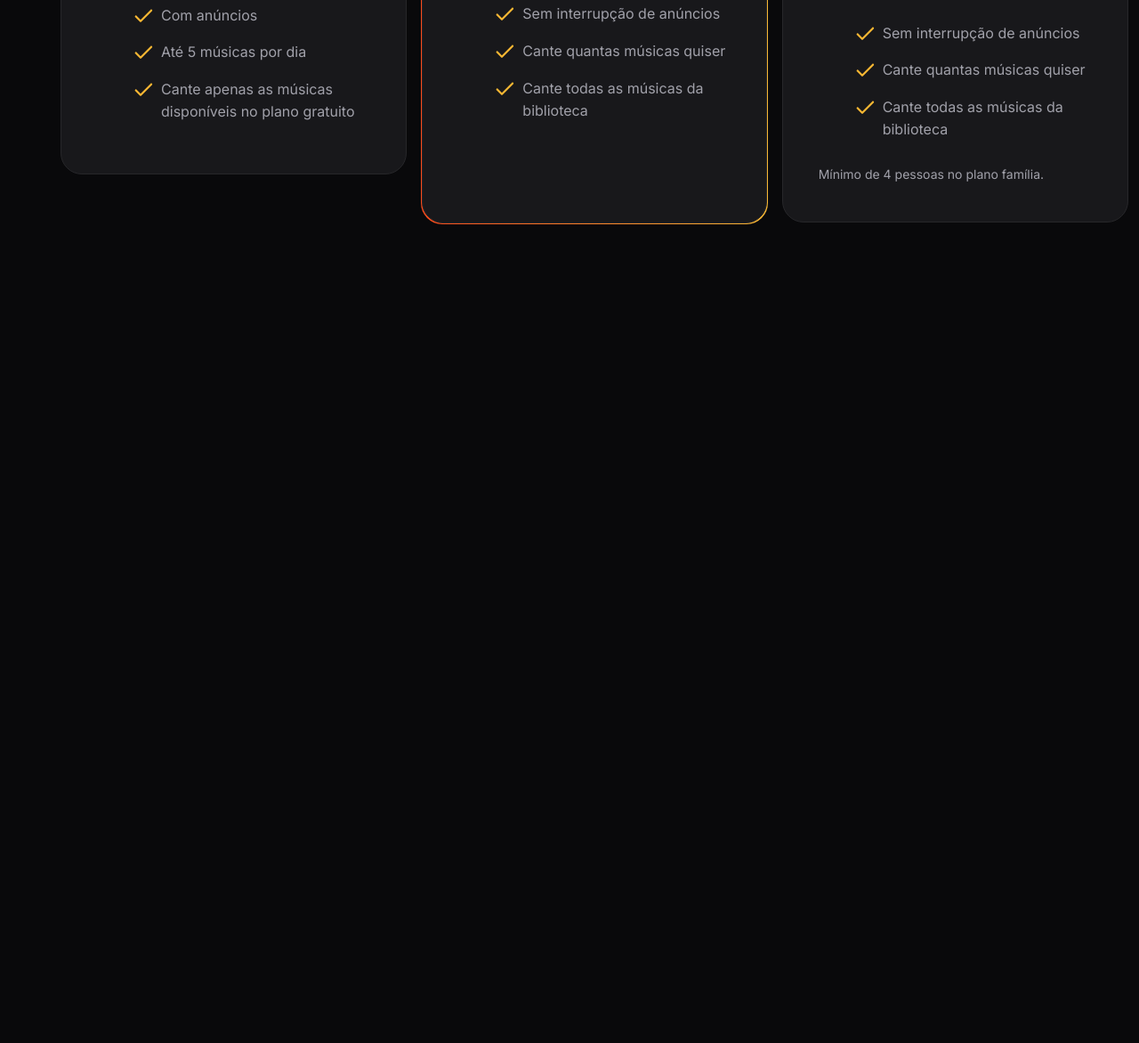
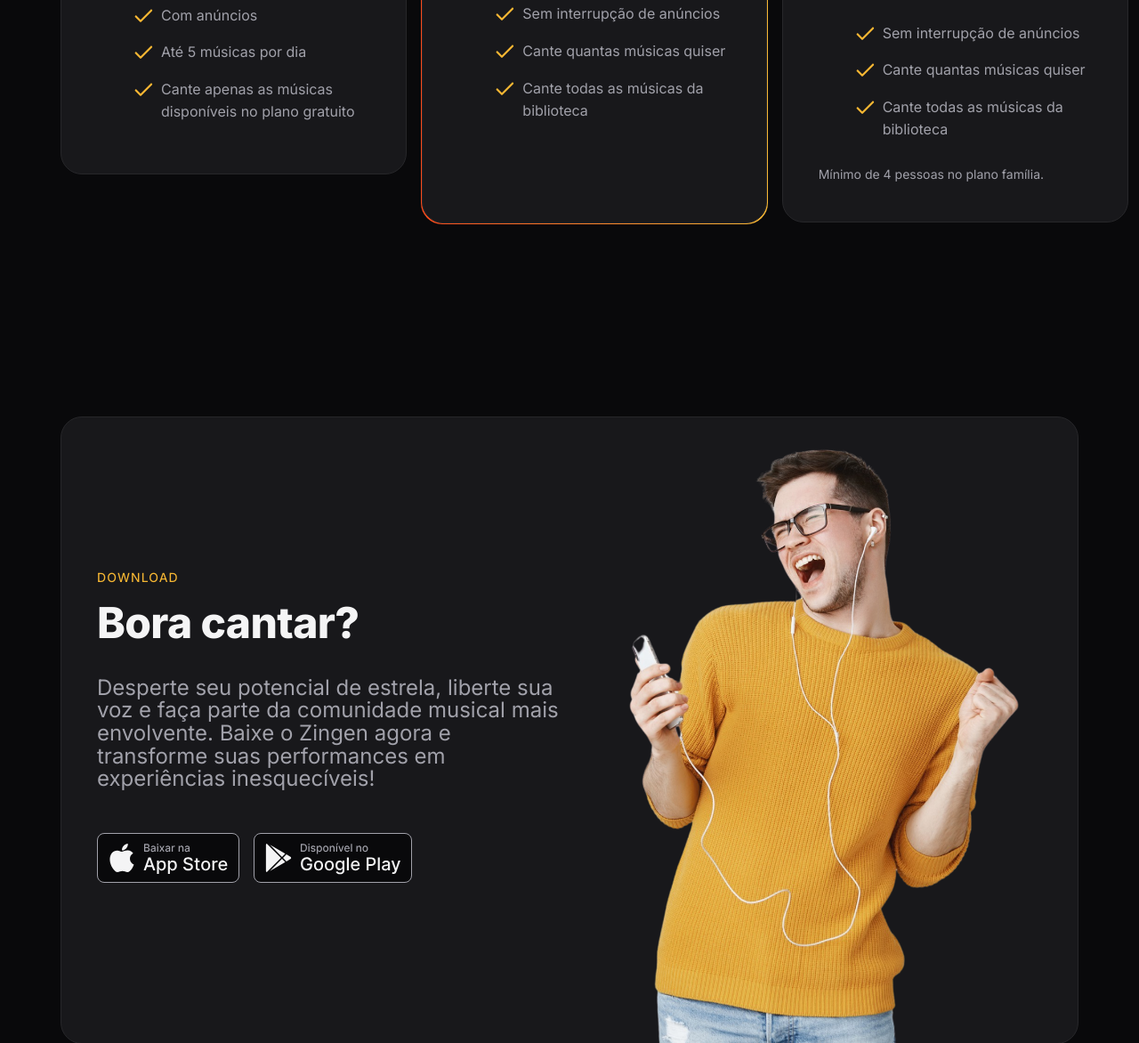
Before and after one commit to viktor-lima/rocketseat-zingen, a plain HTML site: page index.html in a window 1280 px wide. Shown: the part 3665-4837 px from the top of the page at 89% size. Before the commit the page ends 4033 px from the top, so only its background shows below. Drawn offline with Linux system fonts and the light colour scheme.

Commit message:
download section

```diff
--- a/index.html
+++ b/index.html
@@ -171,5 +171,30 @@
       </header>
     </div>
   </section>
+
+  <section id="download">
+    <div class="container py-xl">
+      <div class="card px-lg even-columns items-center">
+        <div>
+          <header>
+            <strong>Download</strong>
+            <h2>Bora cantar?</h2>
+          </header>
+          <p>Desperte seu potencial de estrela, liberte sua voz e faça parte da comunidade musical mais envolvente. Baixe o Zingen agora e transforme suas performances em experiências inesquecíveis!</p>
+
+          <div class="buttons flex gap-1">
+            <a href="#">
+              <img src="assets/icons/button-appleStore.svg" alt="Baixar da Apple Store">
+            </a>
+            <a href="#">
+              <img src="assets/icons/button-googleStore.svg" alt="Baixar da Pay Store">
+            </a>
+          </div>
+        </div>
+
+        <img src="assets/img/rapaz-ouvindo-musica-com-fones-de-ouvido-e-cantando-no-aplicativo-de-karaoke-removebg 1.png" alt="">
+      </div>
+    </div>
+  </section>
 </body>
 </html>
--- /dev/null
+++ b/styles/download.css
@@ -0,0 +1,18 @@
+#download {
+  .card {
+    padding: 3rem 1.5rem 15rem;
+    position: relative;
+    & > img {
+      width: 14.5rem;
+      position: absolute;
+      bottom: 0;
+      right: -3.5rem;
+    }
+  }
+
+  .buttons {
+    flex-wrap: wrap;
+    margin-top: 2rem;
+  }
+
+}
```
Also changed, not shown: assets/icons/button-appleStore.svg (added), assets/icons/button-googleStore.svg (added).
